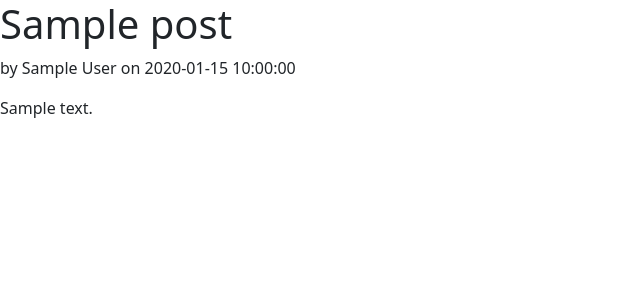
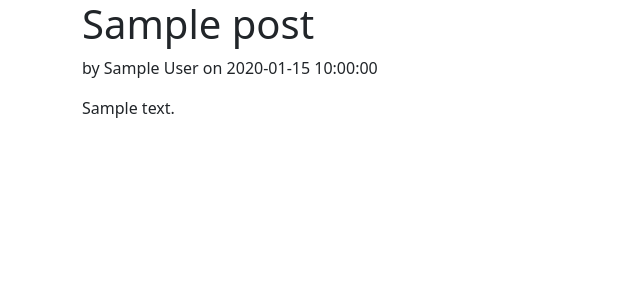
Before and after one commit to kirolloushany03/flask_webapp_v1, a Flask app: template templates/home.html in a window 1280 px wide. Shown: the top 300 px of the page, without its empty margins (0-640 px from the left). Run offline with Flask 3, Linux system fonts and the light colour scheme; the template is opened without the code that fills it: most values are stand-ins (such as "Sample title", 1, 10 or a date in 2020).

Commit message:
new update

```diff
--- a/templates/layout.html
+++ b/templates/layout.html
@@ -3,7 +3,7 @@
 
 <head>
     <meta charset="UTF-8">
-    <meta name="viewport" content="width=device-width, initial-scale=1.0">
+    <meta name="viewport" content="width=device-width, initial-scale=1">
     <link href="https://cdn.jsdelivr.net/npm/bootstrap@5.3.3/dist/css/bootstrap.min.css" rel="stylesheet" integrity="sha384-QWTKZyjpPEjISv5WaRU9OFeRpok6YctnYmDr5pNlyT2bRjXh0JMhjY6hW+ALEwIH" crossorigin="anonymous">
     {% if title %}
     <title>Flask blog - {{ title }}</title>
@@ -13,8 +13,10 @@
 </head>
 
 <body>
-    {% block content %}
-    {% endblock %}
+    <div class="container">
+    {% block content %} {% endblock %}
+    </div>
+
 </body>
 <script src="https://cdn.jsdelivr.net/npm/bootstrap@5.3.3/dist/js/bootstrap.bundle.min.js" integrity="sha384-YvpcrYf0tY3lHB60NNkmXc5s9fDVZLESaAA55NDzOxhy9GkcIdslK1eN7N6jIeHz" crossorigin="anonymous"></script>
 <script src="https://cdn.jsdelivr.net/npm/@popperjs/core@2.11.8/dist/umd/popper.min.js" integrity="sha384-I7E8VVD/ismYTF4hNIPjVp/Zjvgyol6VFvRkX/vR+Vc4jQkC+hVqc2pM8ODewa9r" crossorigin="anonymous"></script>
```
